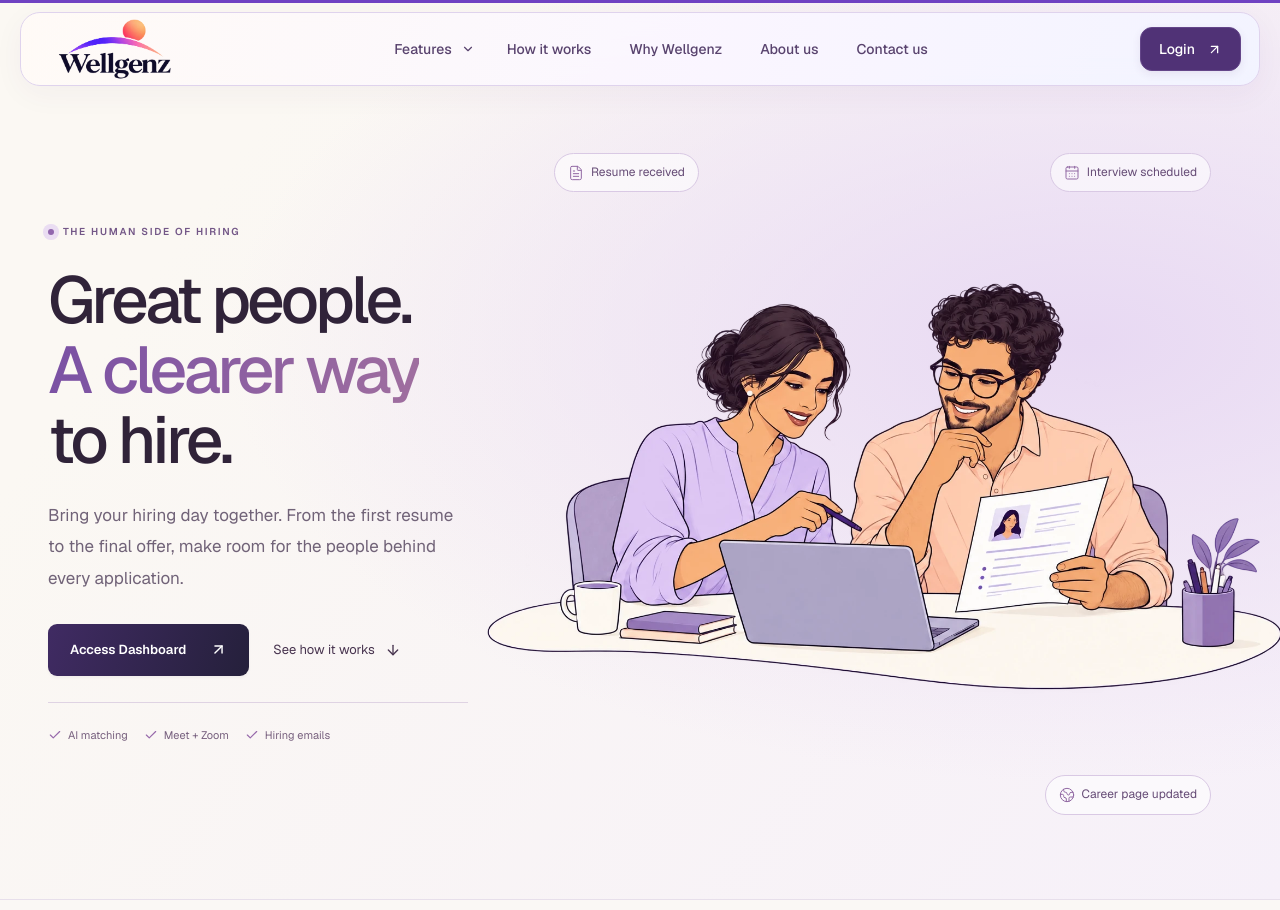
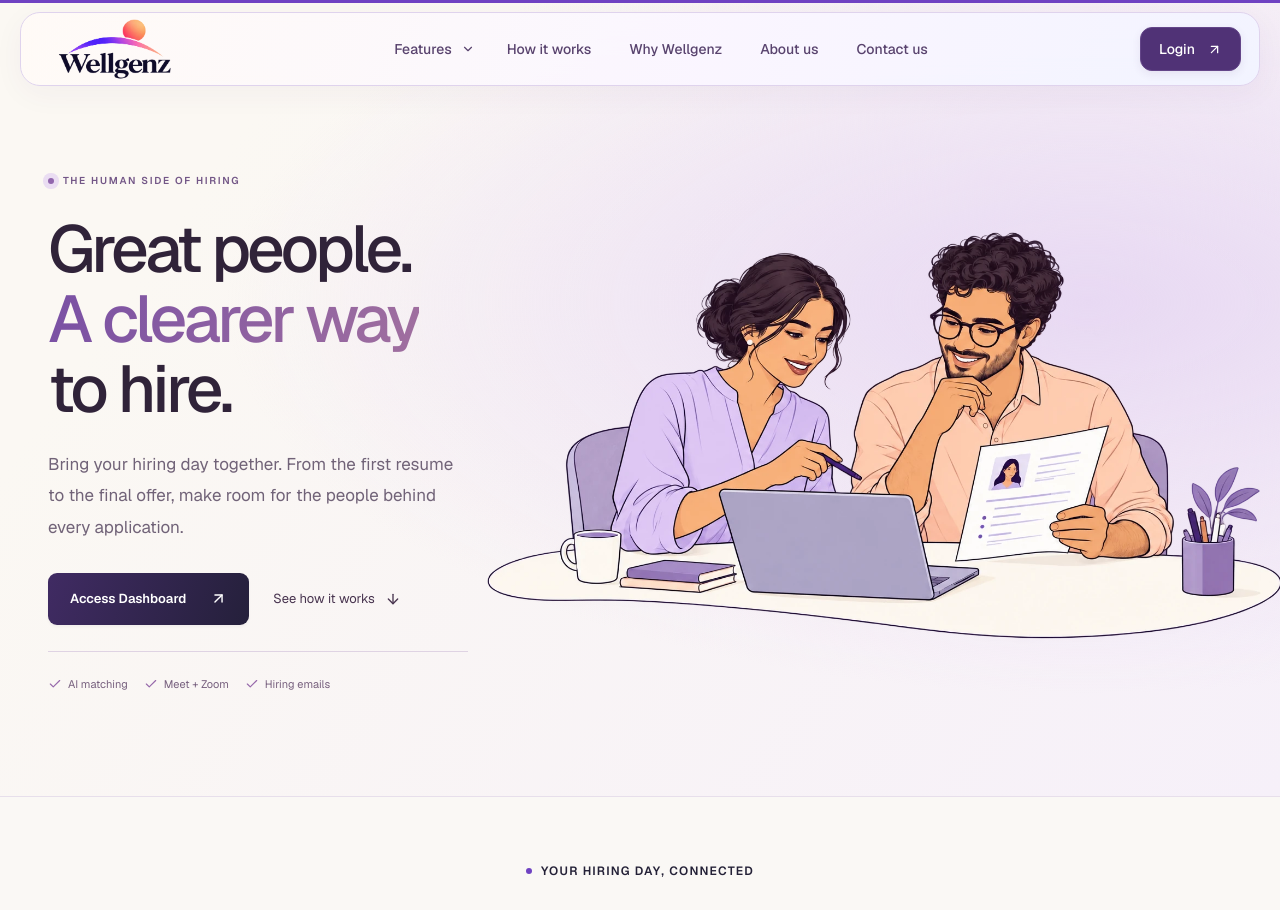
Before and after one commit to hitten04/wellgenz, a Next.js app: page / in a window 1280 px wide. Shown: the top 910 px of the page. Built offline with nearby package versions, Linux system fonts and the light colour scheme.

Commit message:
Remove three status tags from homepage hero illustration

```diff
--- a/src/components/home-hero-art.tsx
+++ b/src/components/home-hero-art.tsx
@@ -2,7 +2,6 @@
 
 import Image from "next/image";
 import { motion, useSpring } from "motion/react";
-import { CalendarDays, FileText, Globe2 } from "lucide-react";
 import type { PointerEvent } from "react";
 import { useReducedMotion } from "./use-reduced-motion";
 
@@ -27,8 +26,6 @@ export function HomeHeroArt() {
   }
 
   return <figure className="hero-simple-art" aria-label="People and hiring workflows, connected" onPointerMove={followPointer} onPointerLeave={resetPointer} onPointerCancel={resetPointer}>
-    <div className="hero-simple-tags hero-simple-tags-top"><span className="hero-simple-tag"><FileText size={16} strokeWidth={1.5} aria-hidden="true"/>Resume received</span><span className="hero-simple-tag"><CalendarDays size={16} strokeWidth={1.5} aria-hidden="true"/>Interview scheduled</span></div>
     <motion.div className="hero-simple-picture" style={{ rotateX: reduced ? 0 : rotateX, rotateY: reduced ? 0 : rotateY }}><Image src="/images/hiring-team-cutout.webp" alt="Two hiring teammates reviewing a candidate together at their desk" width={1536} height={1024} sizes="(max-width: 759px) 100vw, (max-width: 1100px) 65vw, 860px" priority/></motion.div>
-    <div className="hero-simple-tags hero-simple-tags-bottom"><span className="hero-simple-tag"><Globe2 size={16} strokeWidth={1.5} aria-hidden="true"/>Career page updated</span></div>
   </figure>;
 }
```
